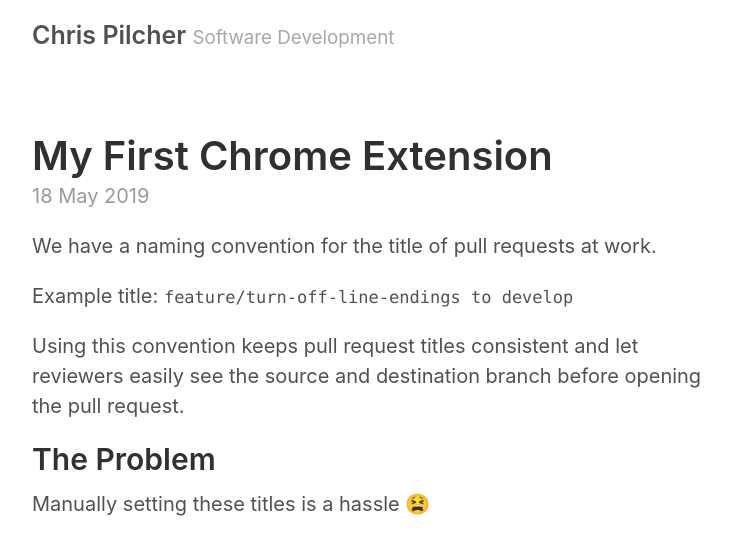
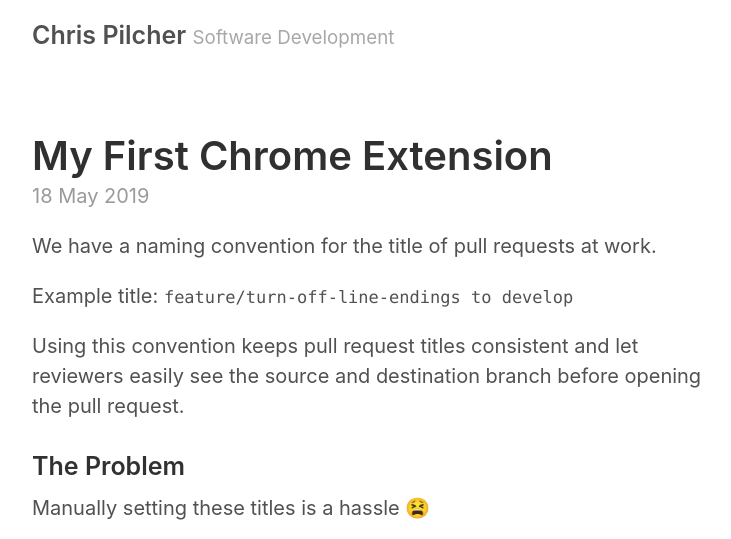
Before and after one commit to chris-pilcher/chris-pilcher.github.io, a Jekyll site: the page built from _posts/2019-05-18-pull-request-chrome-extension.md, in a window 1280 px wide. Shown: the top 539 px of the page, without its empty margins (258-989 px from the left). Built offline with Jekyll 4.4.1, drawn with Linux system fonts in a browser that asks for light colours; grey boxes are pictures that could not be loaded.

Commit message:
Smaller titles

```diff
--- a/_posts/2019-05-18-pull-request-chrome-extension.md
+++ b/_posts/2019-05-18-pull-request-chrome-extension.md
@@ -9,13 +9,13 @@
 
 Using this convention keeps pull request titles consistent and let reviewers easily see the source and destination branch before opening the pull request.
 
-## The Problem
+### The Problem
 
 Manually setting these titles is a hassle 😫
 
 <iframe width="560" height="315" src="https://www.youtube.com/embed/VHuAQcZtMP8?rel=0&amp;showinfo=0" frameborder="0" allowfullscreen></iframe>
 
-## Solution 💡
+### Solution 💡
 
 I created a simple Chrome extension to generate the title automatically.
 
@@ -23,7 +23,7 @@
 
 <iframe width="560" height="315" src="https://www.youtube.com/embed/Mdlk2XhaXl8?rel=0&amp;showinfo=0" frameborder="0" allowfullscreen></iframe><br>
 
-## Code 👨‍💻
+### Code 👨‍💻
 
 The extension is a `manifest.json`, `content.js`, libs and 3 icon files. The code is available on [github.com/chris-pilcher/pr-title-chrome-extension](https://github.com/chris-pilcher/pr-title-chrome-extension/).
 
@@ -103,7 +103,7 @@
 observer.observe(document.body, { childList: true });
 {% endhighlight %}
 
-## Publishing 🚀
+### Publishing 🚀
 
 Create a zip file
 
@@ -123,7 +123,7 @@
 
 [Visual Studio PR Title Generator - Chrome Web Store](https://chrome.google.com/webstore/detail/visual-studio-pr-title-ge/lbkfohchcccpbmgckjbcgcnlmohdieej)
 
-## Links
+### Links
 
 - I found [Build & Publish a Custom Google Chrome Extension - YouTube](https://www.youtube.com/watch?v=wHZCYi1K664) tutorial helpful 👍
 - [Visual Studio PR Title Generator - Chrome Web Store](https://chrome.google.com/webstore/detail/visual-studio-pr-title-ge/lbkfohchcccpbmgckjbcgcnlmohdieej)
```
Also changed, not shown: _posts/2019-05-18-resharper-shortcuts.md (+3 -3 lines).
